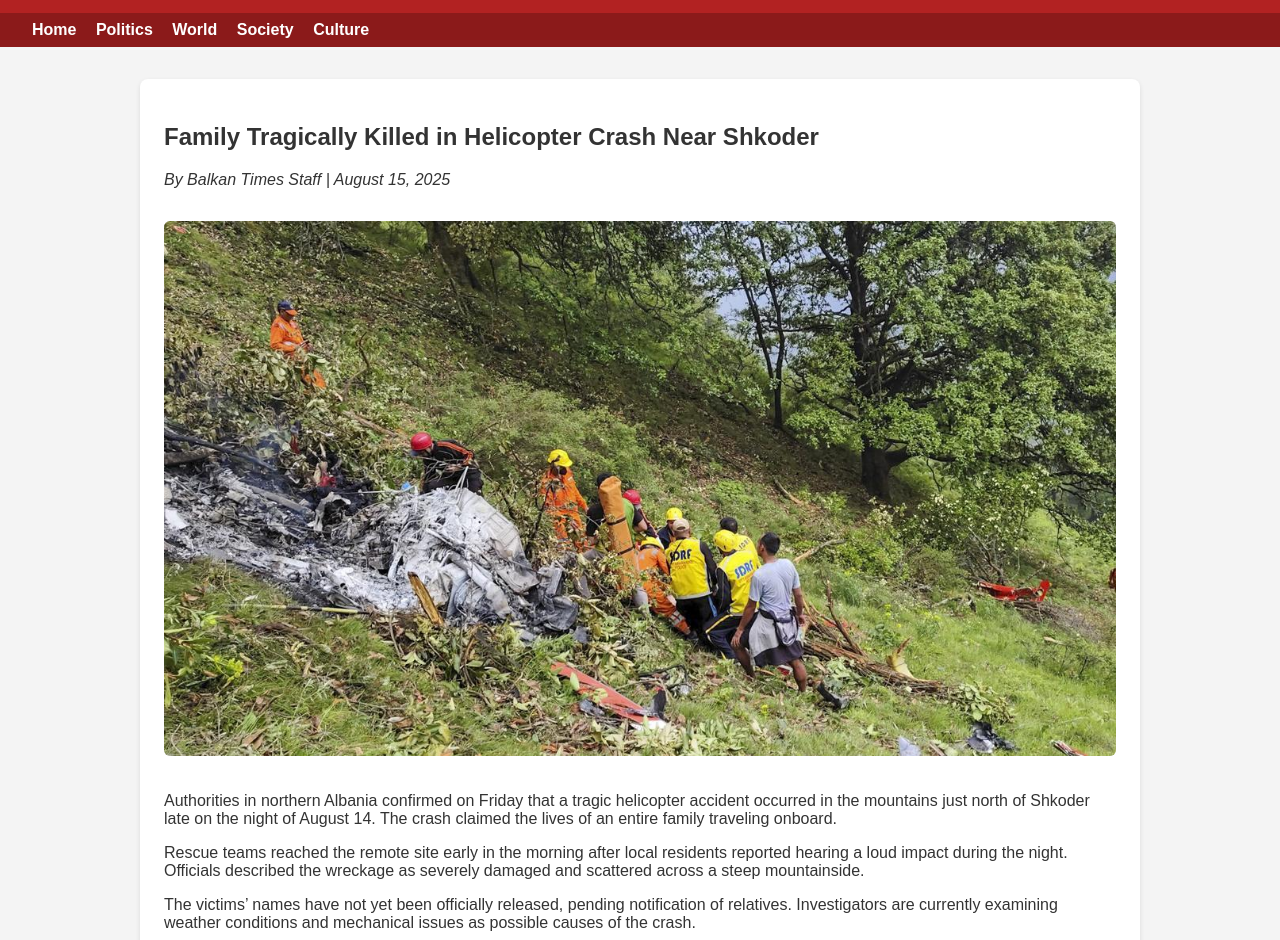
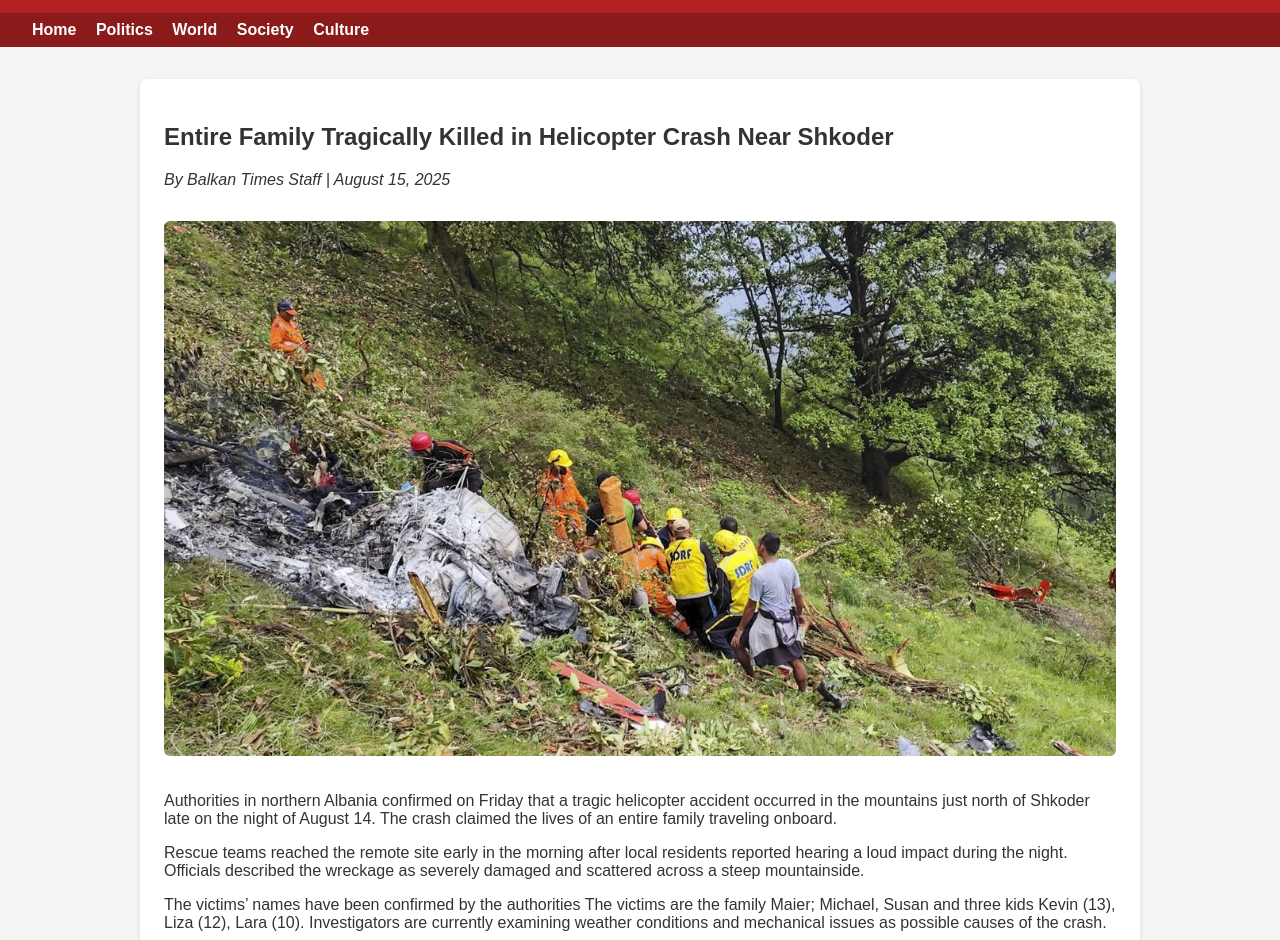
Before and after one commit to huggi007/balkantimes, a plain HTML site: page index.html in a window 1280 px wide. Shown: the part 52-992 px from the top of the page. Drawn offline with Linux system fonts and the light colour scheme.

Commit message:
Update index.html

```diff
--- a/index.html
+++ b/index.html
@@ -79,12 +79,12 @@
   </nav>
   <main>
     <article>
-      <h2>Family Tragically Killed in Helicopter Crash Near Shkoder</h2>
+      <h2>Entire Family Tragically Killed in Helicopter Crash Near Shkoder</h2>
       <p><em>By Balkan Times Staff | August 15, 2025</em></p>
       <img src="heli.jpg" alt="Crash site placeholder">
       <p>Authorities in northern Albania confirmed on Friday that a tragic helicopter accident occurred in the mountains just north of Shkoder late on the night of August 14. The crash claimed the lives of an entire family traveling onboard.</p>
       <p>Rescue teams reached the remote site early in the morning after local residents reported hearing a loud impact during the night. Officials described the wreckage as severely damaged and scattered across a steep mountainside.</p>
-      <p>The victims’ names have not yet been officially released, pending notification of relatives. Investigators are currently examining weather conditions and mechanical issues as possible causes of the crash.</p>
+      <p>The victims’ names have been confirmed by the authorities The victims are the family Maier; Michael, Susan and three kids Kevin (13), Liza (12), Lara (10). Investigators are currently examining weather conditions and mechanical issues as possible causes of the crash.</p>
       <p>Prime Ministerial spokespersons expressed condolences, calling the event “a profound tragedy for the nation.” An official investigation is now underway.</p>
     </article>
   </main>
```
